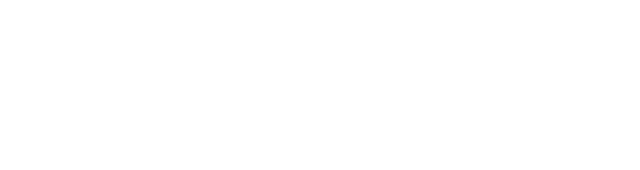
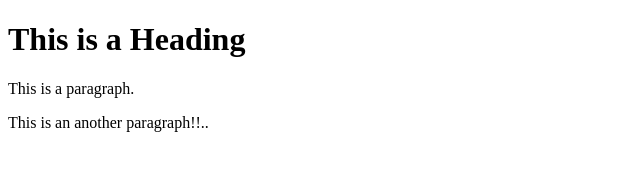
Before and after one commit to khawaja-dawood/Learning-git, a plain HTML site: page index.html in a window 1280 px wide. Shown: the whole page, without its empty margins (0-640 px from the left). Drawn offline with Linux system fonts and the light colour scheme.

Commit message:
resolved conflits

```diff
--- a/index.html
+++ b/index.html
@@ -4,6 +4,8 @@
 <title>Page Title</title>
 </head>
 <body>
-
+  <h1>This is a Heading</h1>
+  <p>This is a paragraph.</p>
+  <p>This is an another paragraph!!..</p>
 </body>
 </html>
```
